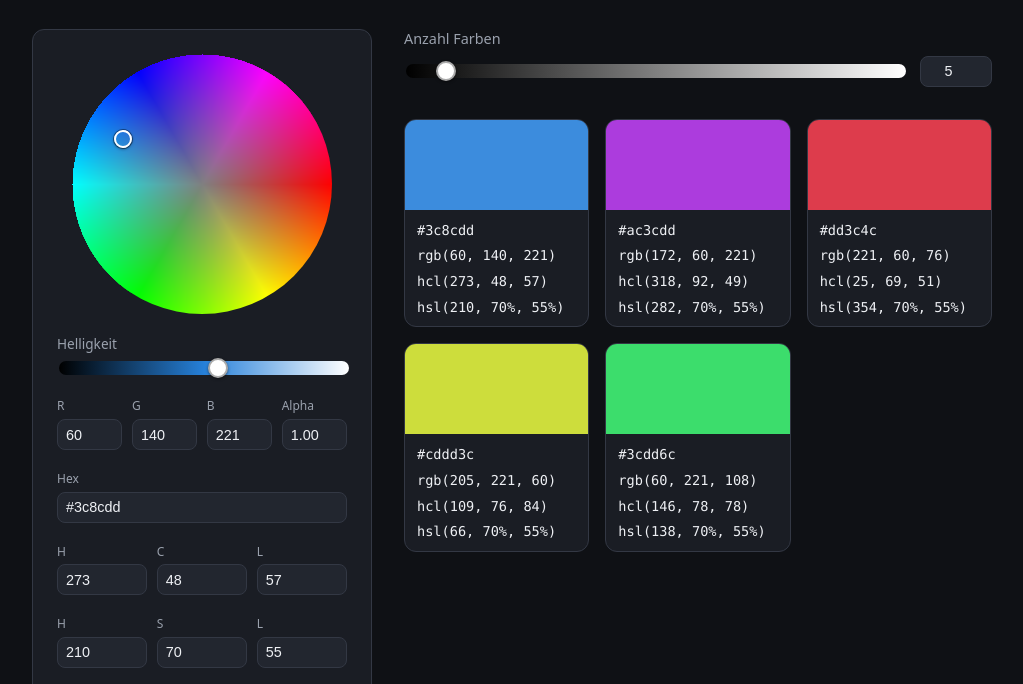
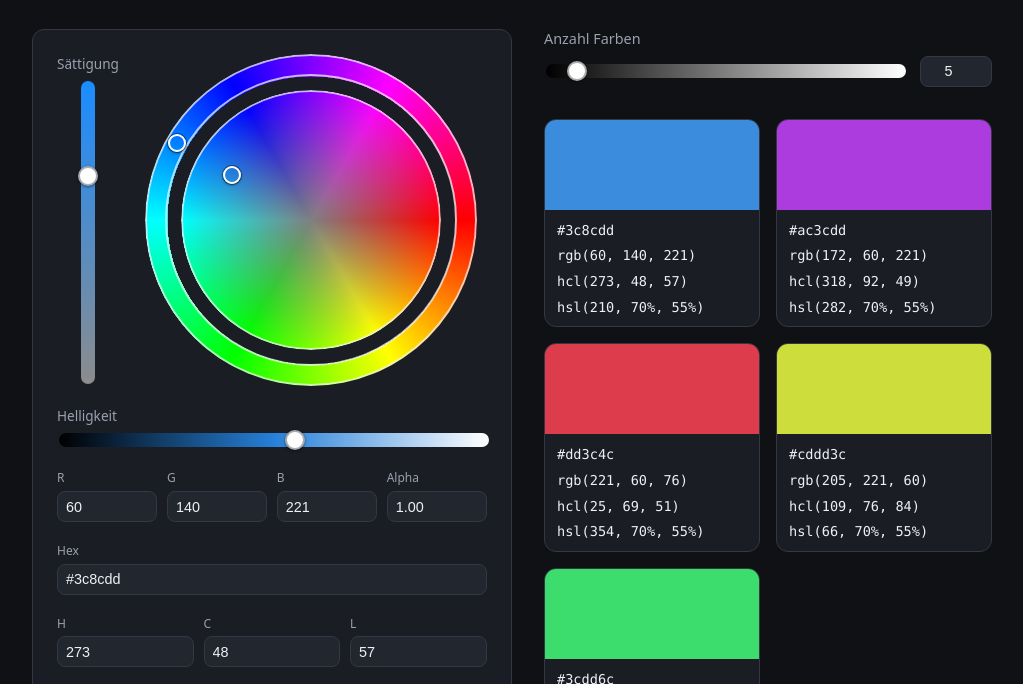
Before and after one commit to alpheios-one/Farbraum, a website built with Vite: page index.html in a window 1280 px wide. Shown: the part 99-783 px from the top of the page, without its empty margins (128-1151 px from the left). Built offline with nearby package versions, Linux system fonts and the light colour scheme.

Commit message:
feat: Hue-Ring und Sättigungs-Slider zum Farbpicker hinzufügen
Ergänzt einen äusseren Ring, der nur den Farbton (H) abbildet, um das
bestehende Hue/Sättigung-Rad, sowie einen vertikalen Sättigungs-Slider
links davon. Ring und Rad erhalten einen hellen Rand zur Abgrenzung.

```diff
--- a/src/main.ts
+++ b/src/main.ts
@@ -36,9 +36,17 @@ app.innerHTML = `
     </header>
     <main class="layout">
       <section class="picker">
-        <div class="wheel-wrap">
-          <canvas id="wheel" width="260" height="260"></canvas>
-          <div id="wheel-handle" class="handle"></div>
+        <div class="wheel-row">
+          <div class="saturation-col">
+            <label for="saturation">Sättigung</label>
+            <input type="range" id="saturation" min="0" max="100" value="70" />
+          </div>
+          <div class="wheel-wrap">
+            <canvas id="hue-ring" width="332" height="332"></canvas>
+            <canvas id="wheel" width="260" height="260"></canvas>
+            <div id="ring-handle" class="handle"></div>
+            <div id="wheel-handle" class="handle"></div>
+          </div>
         </div>
         <div class="lightness-row">
           <label for="lightness">Helligkeit</label>
@@ -90,8 +98,11 @@ app.innerHTML = `
   </div>
 `;
 
+const hueRingCanvas = document.querySelector<HTMLCanvasElement>("#hue-ring")!;
+const ringHandle = document.querySelector<HTMLDivElement>("#ring-handle")!;
 const wheelCanvas = document.querySelector<HTMLCanvasElement>("#wheel")!;
 const wheelHandle = document.querySelector<HTMLDivElement>("#wheel-handle")!;
+const saturationInput = document.querySelector<HTMLInputElement>("#saturation")!;
 const lightnessInput = document.querySelector<HTMLInputElement>("#lightness")!;
 const fieldR = document.querySelector<HTMLInputElement>("#field-r")!;
 const fieldG = document.querySelector<HTMLInputElement>("#field-g")!;
@@ -112,8 +123,57 @@ const paletteEl = document.querySelector<HTMLDivElement>("#palette")!;
 const COUNT_MIN = Number(countInput.min);
 const COUNT_MAX = Number(countInput.max);
 
+const RING_BORDER_COLOR = "rgba(238, 240, 244, 0.75)";
+const RING_BORDER_WIDTH = 2;
+
 const wheelCtx = wheelCanvas.getContext("2d")!;
 const wheelRadius = wheelCanvas.width / 2;
+
+const hueRingCtx = hueRingCanvas.getContext("2d")!;
+const hueRingCenter = hueRingCanvas.width / 2;
+const hueRingWidth = 22;
+const hueRingOuterRadius = hueRingCenter;
+const hueRingInnerRadius = hueRingOuterRadius - hueRingWidth;
+const hueRingMidRadius = (hueRingOuterRadius + hueRingInnerRadius) / 2;
+
+function drawHueRing(): void {
+  const image = hueRingCtx.createImageData(hueRingCanvas.width, hueRingCanvas.height);
+  const cx = hueRingCenter;
+  const cy = hueRingCenter;
+
+  for (let y = 0; y < hueRingCanvas.height; y++) {
+    for (let x = 0; x < hueRingCanvas.width; x++) {
+      const dx = x - cx;
+      const dy = y - cy;
+      const dist = Math.sqrt(dx * dx + dy * dy);
+      const idx = (y * hueRingCanvas.width + x) * 4;
+
+      if (dist > hueRingOuterRadius || dist < hueRingInnerRadius) {
+        image.data[idx + 3] = 0;
+        continue;
+      }
+
+      const angle = normalizeHue((Math.atan2(dy, dx) * 180) / Math.PI);
+      const { r, g, b } = hslToRgb({ h: angle, s: 100, l: 50 });
+
+      image.data[idx] = r;
+      image.data[idx + 1] = g;
+      image.data[idx + 2] = b;
+      image.data[idx + 3] = 255;
+    }
+  }
+
+  hueRingCtx.putImageData(image, 0, 0);
+
+  hueRingCtx.strokeStyle = RING_BORDER_COLOR;
+  hueRingCtx.lineWidth = RING_BORDER_WIDTH;
+  hueRingCtx.beginPath();
+  hueRingCtx.arc(hueRingCenter, hueRingCenter, hueRingOuterRadius - RING_BORDER_WIDTH / 2, 0, Math.PI * 2);
+  hueRingCtx.stroke();
+  hueRingCtx.beginPath();
+  hueRingCtx.arc(hueRingCenter, hueRingCenter, hueRingInnerRadius + RING_BORDER_WIDTH / 2, 0, Math.PI * 2);
+  hueRingCtx.stroke();
+}
 
 function drawWheel(): void {
   const image = wheelCtx.createImageData(wheelCanvas.width, wheelCanvas.height);
@@ -144,6 +204,12 @@ function drawWheel(): void {
   }
 
   wheelCtx.putImageData(image, 0, 0);
+
+  wheelCtx.strokeStyle = RING_BORDER_COLOR;
+  wheelCtx.lineWidth = RING_BORDER_WIDTH;
+  wheelCtx.beginPath();
+  wheelCtx.arc(wheelRadius, wheelRadius, wheelRadius - RING_BORDER_WIDTH / 2, 0, Math.PI * 2);
+  wheelCtx.stroke();
 }
 
 function currentHsl(): Hsl {
@@ -163,13 +229,23 @@ function setFromRgb(r: number, g: number, b: number, alpha = state.a): void {
   setFromHsl(hsl, alpha);
 }
 
+const wheelOffset = (hueRingCanvas.width - wheelCanvas.width) / 2;
+
 function updateWheelHandle(): void {
   const angleRad = (state.h * Math.PI) / 180;
   const radius = (state.s / 100) * wheelRadius;
-  const x = wheelRadius + radius * Math.cos(angleRad);
-  const y = wheelRadius + radius * Math.sin(angleRad);
+  const x = wheelOffset + wheelRadius + radius * Math.cos(angleRad);
+  const y = wheelOffset + wheelRadius + radius * Math.sin(angleRad);
   wheelHandle.style.left = `${x}px`;
   wheelHandle.style.top = `${y}px`;
+}
+
+function updateRingHandle(): void {
+  const angleRad = (state.h * Math.PI) / 180;
+  const x = hueRingCenter + hueRingMidRadius * Math.cos(angleRad);
+  const y = hueRingCenter + hueRingMidRadius * Math.sin(angleRad);
+  ringHandle.style.left = `${x}px`;
+  ringHandle.style.top = `${y}px`;
 }
 
 function setHclGamutWarning(active: boolean): void {
@@ -198,6 +274,11 @@ function render(): void {
   fieldHslS.value = String(Math.round(state.s));
   fieldHslL.value = String(Math.round(state.l));
 
+  saturationInput.value = String(Math.round(state.s));
+  const satRgbLow = rgbToHex(hslToRgb({ h: state.h, s: 0, l: state.l }));
+  const satRgbHigh = rgbToHex(hslToRgb({ h: state.h, s: 100, l: state.l }));
+  saturationInput.style.background = `linear-gradient(to top, ${satRgbLow}, ${satRgbHigh})`;
+
   lightnessInput.value = String(Math.round(state.l));
   const hueRgbLow = rgbToHex(hslToRgb({ h: state.h, s: state.s, l: 0 }));
   const hueRgbMid = rgbToHex(hslToRgb({ h: state.h, s: state.s, l: 50 }));
@@ -207,6 +288,7 @@ function render(): void {
   previewFill.style.backgroundColor = `rgba(${rgb.r}, ${rgb.g}, ${rgb.b}, ${state.a})`;
 
   updateWheelHandle();
+  updateRingHandle();
   renderPalette();
 }
 
@@ -306,6 +388,34 @@ wheelCanvas.addEventListener("pointerup", () => {
   dragging = false;
 });
 
+function pickFromRingEvent(event: PointerEvent): void {
+  const rect = hueRingCanvas.getBoundingClientRect();
+  const scaleX = hueRingCanvas.width / rect.width;
+  const scaleY = hueRingCanvas.height / rect.height;
+  const x = (event.clientX - rect.left) * scaleX - hueRingCenter;
+  const y = (event.clientY - rect.top) * scaleY - hueRingCenter;
+
+  const angle = normalizeHue((Math.atan2(y, x) * 180) / Math.PI);
+  setFromHsl({ h: angle, s: state.s, l: state.l });
+}
+
+let draggingRing = false;
+hueRingCanvas.addEventListener("pointerdown", (event) => {
+  draggingRing = true;
+  hueRingCanvas.setPointerCapture(event.pointerId);
+  pickFromRingEvent(event);
+});
+hueRingCanvas.addEventListener("pointermove", (event) => {
+  if (draggingRing) pickFromRingEvent(event);
+});
+hueRingCanvas.addEventListener("pointerup", () => {
+  draggingRing = false;
+});
+
+saturationInput.addEventListener("input", () => {
+  setFromHsl({ h: state.h, s: Number(saturationInput.value), l: state.l });
+});
+
 lightnessInput.addEventListener("input", () => {
   setFromHsl({ h: state.h, s: state.s, l: Number(lightnessInput.value) });
 });
@@ -390,6 +500,7 @@ countNumberInput.addEventListener("change", () => {
   applyCount(Number.isNaN(value) ? state.count : value);
 });
 
+drawHueRing();
 drawWheel();
 applyCount(state.count);
 render();
--- a/src/style.css
+++ b/src/style.css
@@ -46,7 +46,7 @@ header p {
 
 .layout {
   display: grid;
-  grid-template-columns: minmax(260px, 340px) 1fr;
+  grid-template-columns: minmax(260px, 480px) 1fr;
   gap: 2rem;
   align-items: start;
 }
@@ -67,17 +67,59 @@ header p {
   gap: 1.25rem;
 }
 
+.wheel-row {
+  display: flex;
+  align-items: center;
+  justify-content: center;
+  gap: 1rem;
+}
+
+.saturation-col {
+  display: flex;
+  flex-direction: column;
+  align-items: center;
+  gap: 0.4rem;
+  height: 332px;
+  flex: none;
+}
+
+.saturation-col label {
+  font-size: 0.85rem;
+  color: var(--text-dim);
+  white-space: nowrap;
+}
+
+.saturation-col input[type="range"] {
+  writing-mode: vertical-lr;
+  direction: rtl;
+  width: 14px;
+  flex: 1;
+}
+
 .wheel-wrap {
   position: relative;
-  width: 260px;
-  height: 260px;
+  width: 332px;
+  height: 332px;
   margin: 0 auto;
+  flex: none;
 }
 
 .wheel-wrap canvas {
+  position: absolute;
   border-radius: 50%;
   cursor: crosshair;
   touch-action: none;
+}
+
+#hue-ring {
+  top: 0;
+  left: 0;
+}
+
+#wheel {
+  top: 36px;
+  left: 36px;
+  clip-path: circle(50%);
 }
 
 .handle {
```
